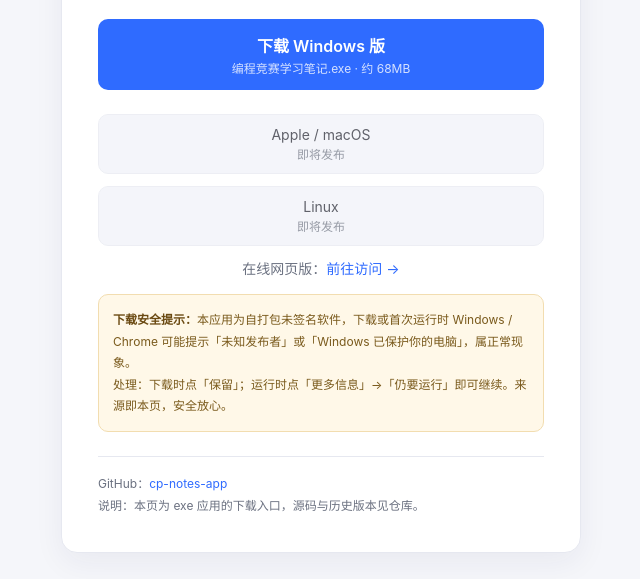
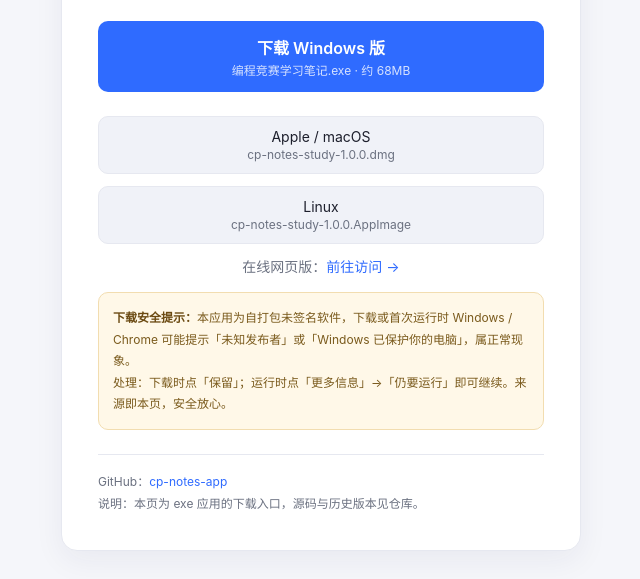
Before and after one commit to zhangjiahang666/cp-notes-app, an Electron app: page index.html in a window 1280 px wide. Shown: the part 221-800 px from the top of the page, without its empty margins (319-959 px from the left). Drawn offline with Linux system fonts and the light colour scheme.

Commit message:
下载页三平台改为公开Release直链

```diff
--- a/index.html
+++ b/index.html
@@ -35,12 +35,12 @@
     <img class="avatar" src="app_icon_128.png" alt="编程竞赛学习笔记">
     <h1>C++ 笔记</h1>
     <p class="sub">免登录，打开即用 · 选择你的系统下载</p>
-    <a class="dl" href="编程竞赛学习笔记.exe" download>
+    <a class="dl" href="https://github.com/zhangjiahang666/cp-notes-app/releases/latest/download/编程竞赛学习笔记.exe" download>
       下载 Windows 版
       <small>编程竞赛学习笔记.exe · 约 68MB</small>
     </a>
-    <a class="plat soon" href="javascript:void(0)">Apple / macOS<small>即将发布</small></a>
-    <a class="plat soon" href="javascript:void(0)">Linux<small>即将发布</small></a>
+    <a class="plat" href="https://github.com/zhangjiahang666/cp-notes-app/releases/latest/download/cp-notes-study-1.0.0.dmg">Apple / macOS<small>cp-notes-study-1.0.0.dmg</small></a>
+    <a class="plat" href="https://github.com/zhangjiahang666/cp-notes-app/releases/latest/download/cp-notes-study-1.0.0.AppImage">Linux<small>cp-notes-study-1.0.0.AppImage</small></a>
     <p class="link">在线网页版：<a href="https://zhangjiahang666.github.io/cp-notes/">前往访问 →</a></p>
     <div class="safe"><b>下载安全提示：</b>本应用为自打包未签名软件，下载或首次运行时 Windows / Chrome 可能提示「未知发布者」或「Windows 已保护你的电脑」，属正常现象。<br>处理：下载时点「保留」；运行时点「更多信息」→「仍要运行」即可继续。来源即本页，安全放心。</div>
     <div class="meta">
```
